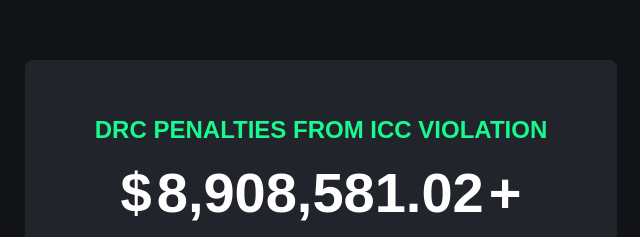
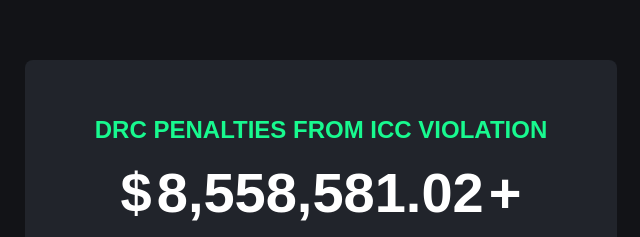
Before and after one commit to Spikerama/ICC-Penalties-to-DRC, a plain HTML site: page index.html in a window 1280 px wide. Shown: the part 228-465 px from the top of the page, 319-959 px from the left. Drawn offline with Linux system fonts and the light colour scheme.

Commit message:
Update index.html

```diff
--- a/index.html
+++ b/index.html
@@ -125,8 +125,8 @@
         <span class="text">Based on first violation of ICC’s Emergency Arbitrator’s Order, in relation to Dathcom JVA, 4 April 2023 . Penalty = EUR $50K daily until resolved.
 
 	<script>
-	// set start date as May 11, 2023
-	const startDate = new Date("April 4, 2023 00:00:00");
+	// set start date as April 11, 2023
+	const startDate = new Date("April 11, 2023 00:00:00");
 
 	// set the amount to accrue per day in EUR
 	const amountPerDay = 50000;
```
